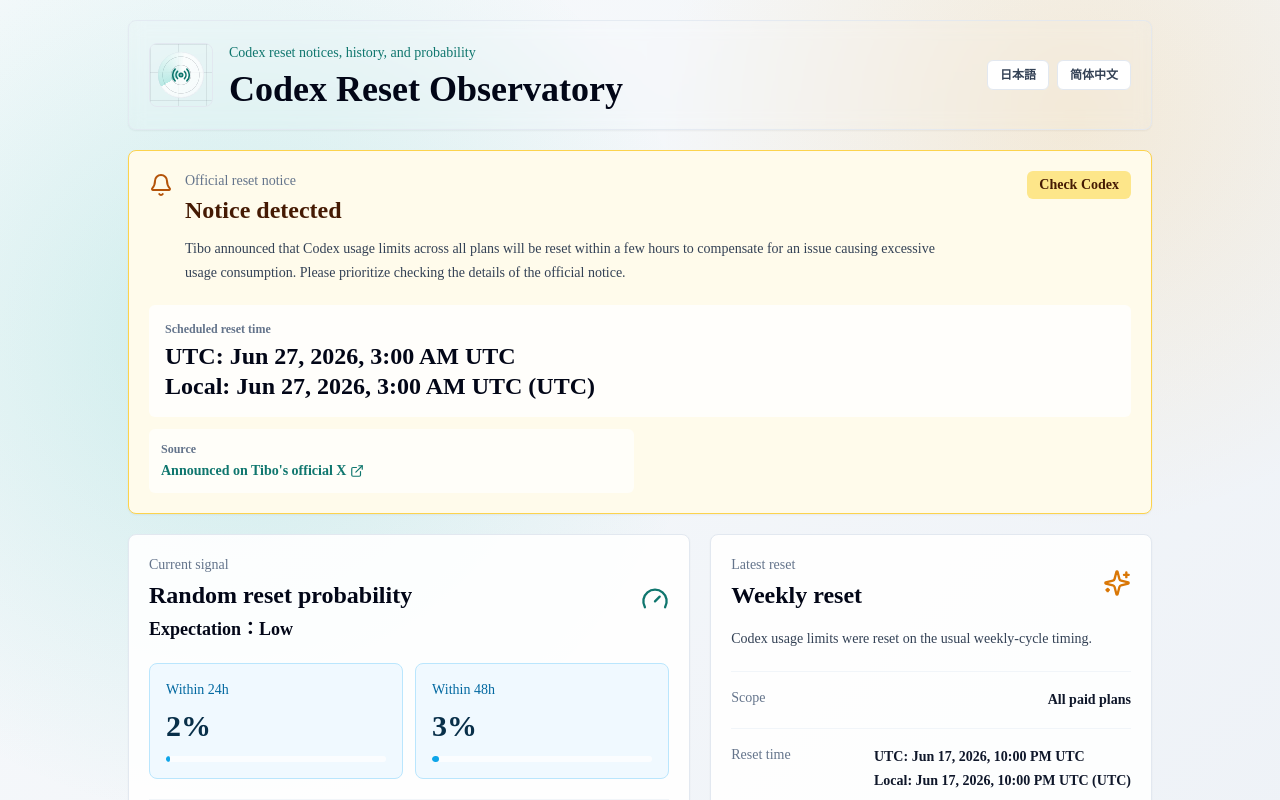
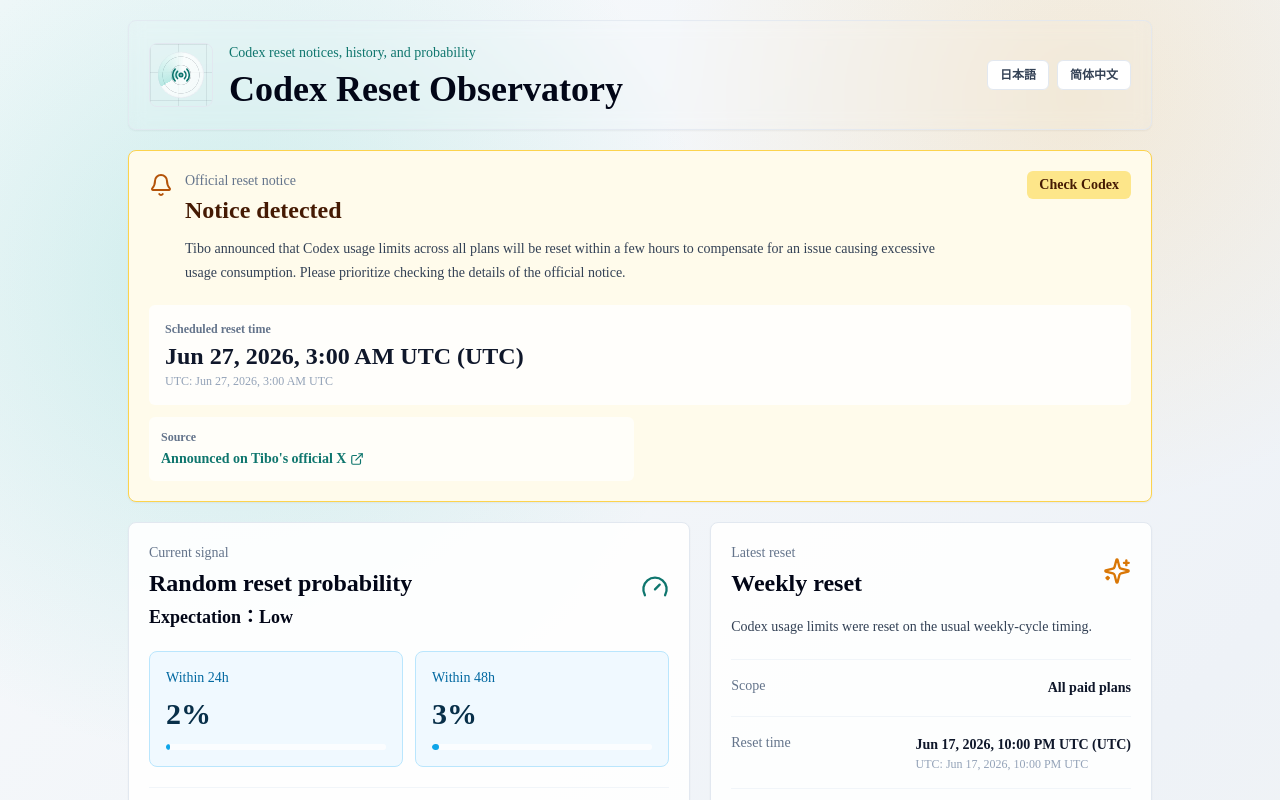
Before and after one commit to gussuri/codex-reset-observatory, a Next.js app: page /en in a window 1280 px wide. Shown: the top 800 px of the page. Built offline with nearby package versions, Linux system fonts and the light colour scheme; no server answers.

Commit message:
style: make local time prominent and UTC smaller in LocalizedDateTime

```diff
--- a/components/LocalizedDateTime.tsx
+++ b/components/LocalizedDateTime.tsx
@@ -34,11 +34,13 @@
   const detectingLabel = locale === "en" ? "Detecting time zone..." : locale === "zh" ? "正在检测时区..." : "タイムゾーンを検出中...";
 
   return (
-    <span className={className}>
-      <span className="block">UTC: {utc}</span>
-      <span className="block">
-        {localLabel}: {local ?? detectingLabel}
+    <span className={`inline-flex flex-col gap-0.5 ${className}`}>
+      <span className="block font-bold text-slate-900 leading-tight">
+        {local ?? detectingLabel}
         {timeZone ? ` (${timeZone})` : ""}
+      </span>
+      <span className="block text-xs font-normal text-slate-400">
+        UTC: {utc}
       </span>
     </span>
   );
```
